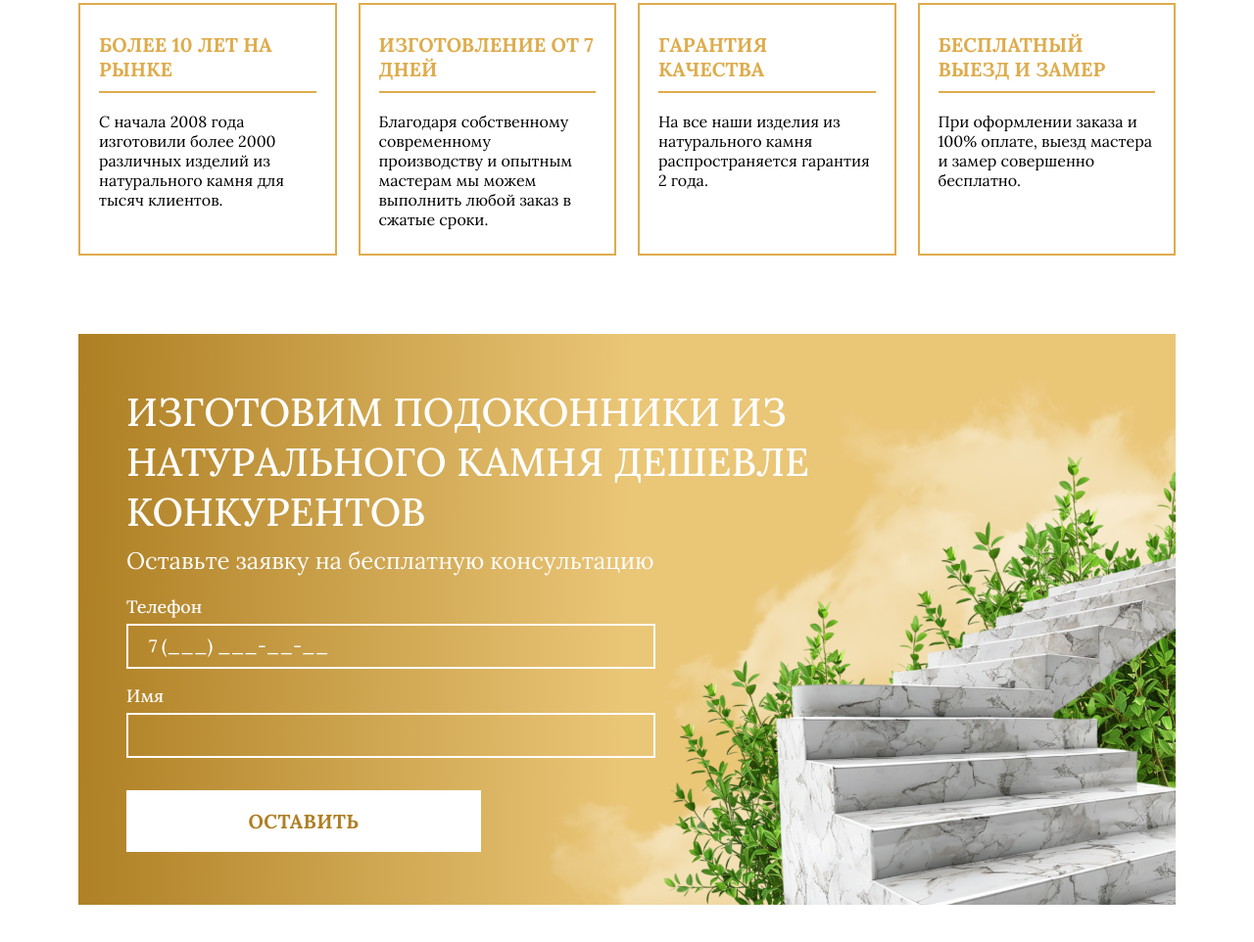
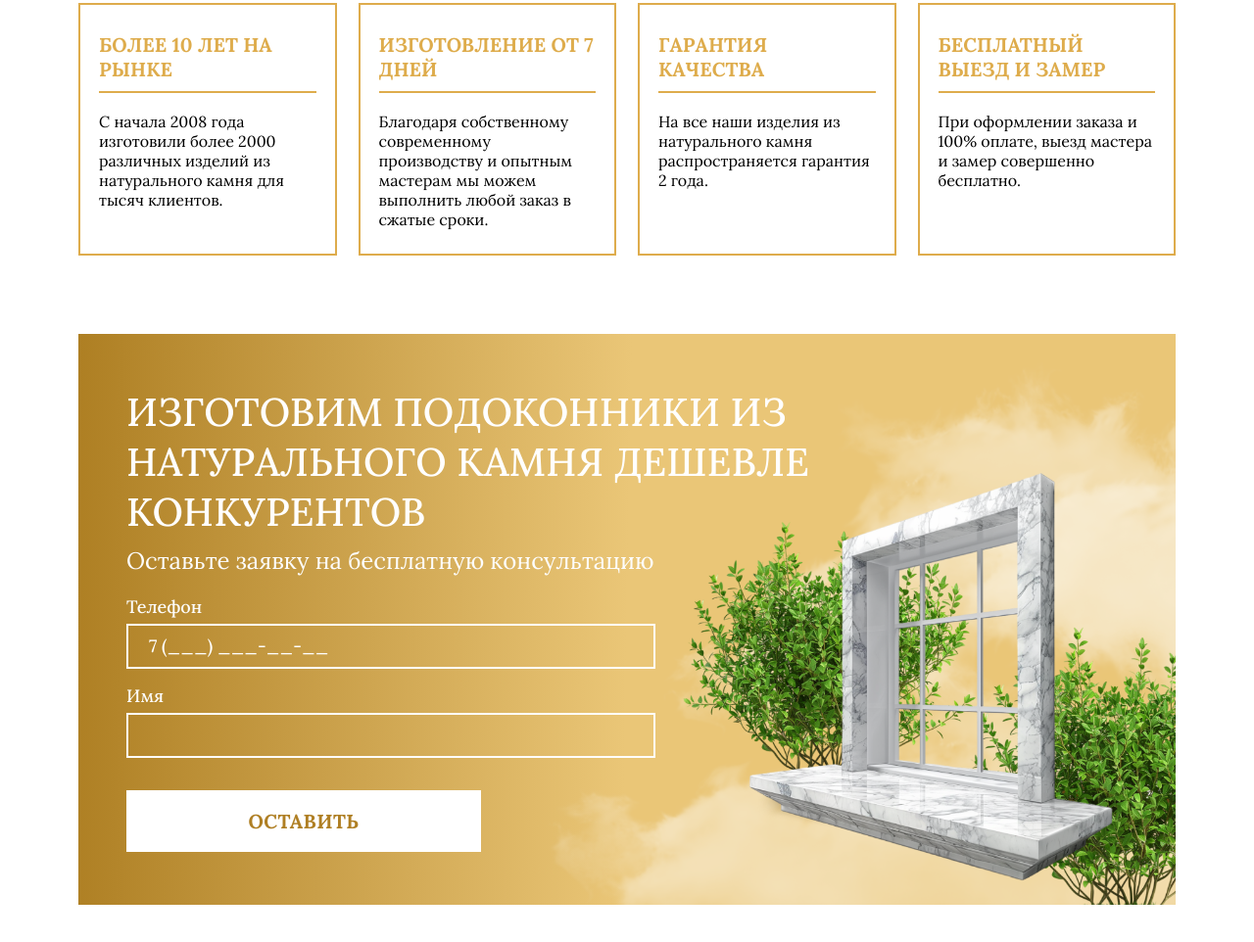
Before and after one commit to alexius90e/black-obelisk, a plain HTML site: page okna.html in a window 1280 px wide. Shown: the part 2751-3713 px from the top of the page at 98% size. Drawn offline with Linux system fonts and the light colour scheme.

Commit message:
fix: fixed window img

```diff
--- a/okna.html
+++ b/okna.html
@@ -524,7 +524,7 @@
             <figure class="callback__figure">
               <img
                 class="callback__figure-image"
-                src="./assets/callback/callback-stairs.png"
+                src="./assets/callback/callback-window.png"
                 alt="callback-stairs"
               />
             </figure>
```
